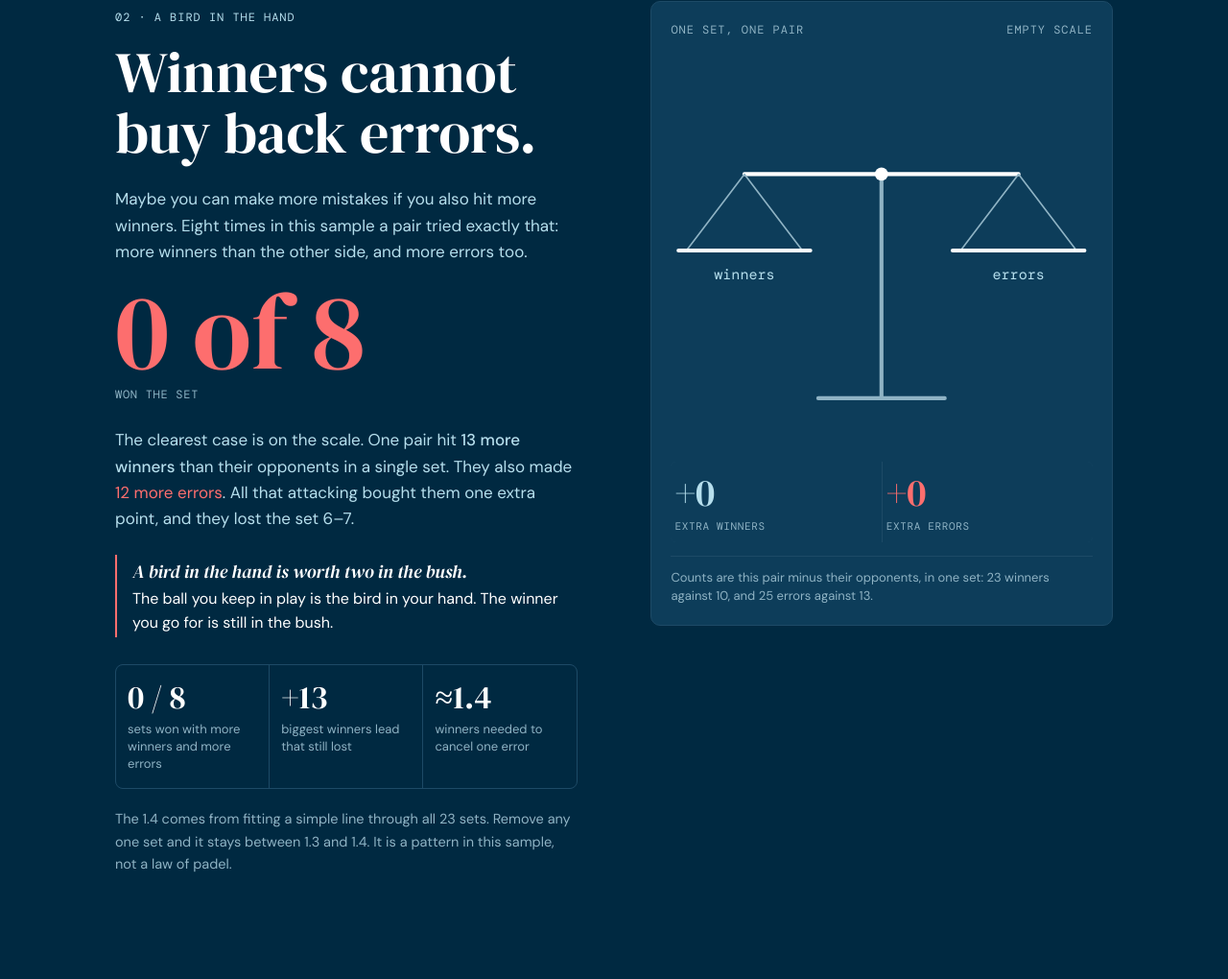
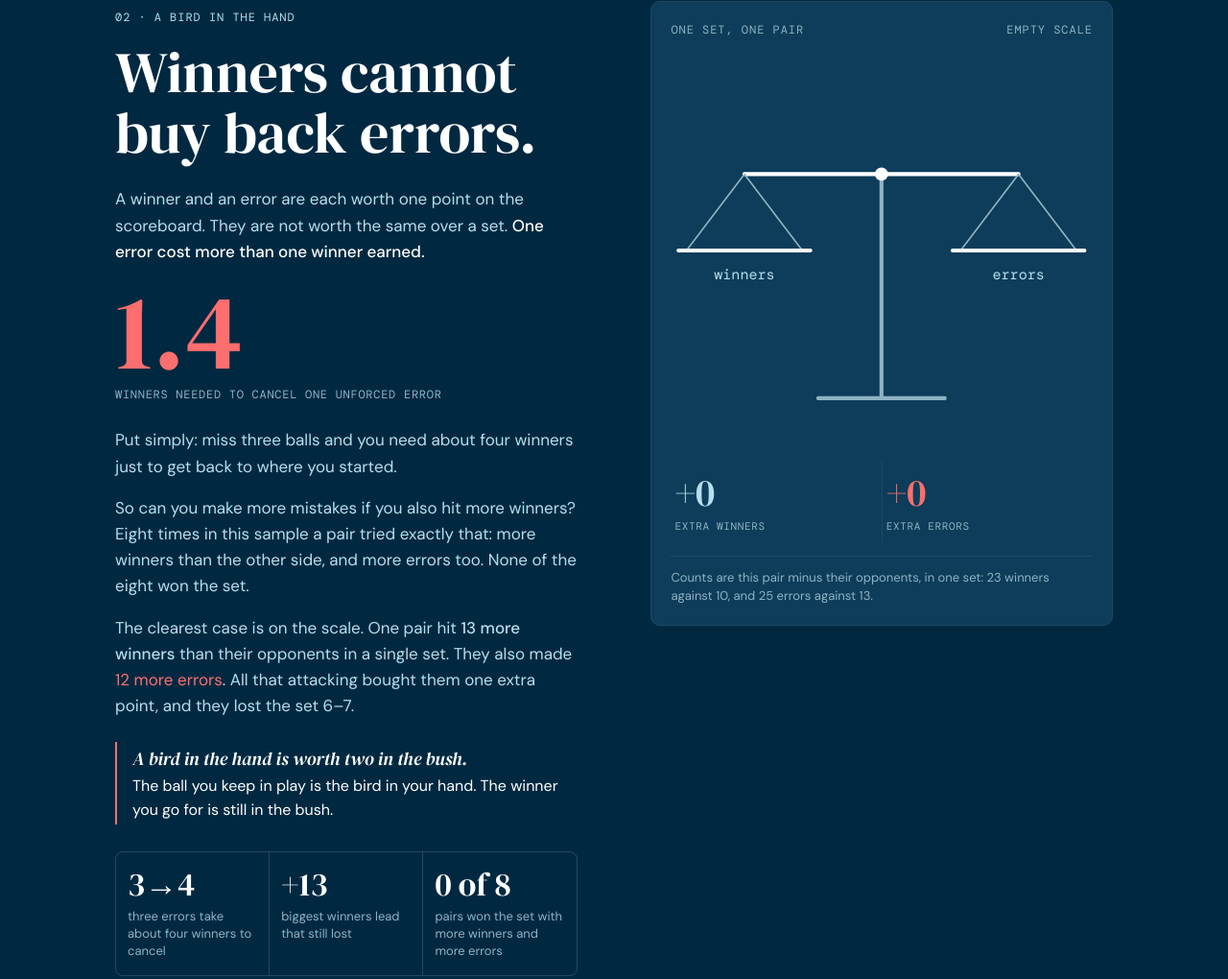
Before and after one commit to vittoalexander/padelwithvitto, a plain HTML site: page people-lose-it/index.html in a window 1280 px wide. Shown: the part 3119-4139 px from the top of the page at 96% size. Drawn offline with nearby package versions, Linux system fonts and the light colour scheme.

Commit message:
Guide 3 chapter 02: lead with the 1.4 exchange rate, move 0 of 8 to the tiles
Co-Authored-By: Claude Fable 5.2 <noreply@anthropic.com>
Claude-Session: https://claude.ai/code/session_01W22RGoGArY729z5dG8z3zh

```diff
--- a/people-lose-it/index.html
+++ b/people-lose-it/index.html
@@ -85,7 +85,7 @@ b.w{font-weight:500;color:var(--soft)}
 .tally span{font-family:var(--mono);font-size:11px;letter-spacing:.06em;text-transform:uppercase;color:var(--muted)}
 .tiles{display:grid;grid-template-columns:repeat(3,minmax(0,1fr));gap:1px;background:var(--rule);border:1px solid var(--rule);border-radius:8px;overflow:hidden;margin:28px 0 0}
 .tiles div{background:var(--bg);padding:16px 12px}
-.tiles b{display:block;font-family:var(--display);font-weight:400;font-size:34px;line-height:1;margin-bottom:8px;color:var(--text)}
+.tiles b{display:block;white-space:nowrap;font-family:var(--display);font-weight:400;font-size:34px;line-height:1;margin-bottom:8px;color:var(--text)}
 .tiles span{display:block;font-size:13px;line-height:1.4;color:var(--muted)}
 .tiles.two{grid-template-columns:repeat(2,minmax(0,1fr))}
 .small{margin-top:20px;font-size:14.5px;color:var(--muted)!important}
@@ -292,15 +292,17 @@ svg .lbl{fill:var(--soft)}
     <div class="txt">
       <p class="mono">02 · A bird in the hand</p>
       <h2>Winners cannot buy back errors.</h2>
-      <p>Maybe you can make more mistakes if you also hit more winners. Eight times in this sample a pair tried exactly that: more winners than the other side, and more errors too.</p>
-      <div class="big">0 of 8</div>
-      <div class="bigcap">won the set</div>
+      <p>A winner and an error are each worth one point on the scoreboard. They are not worth the same over a set. <strong>One error cost more than one winner earned.</strong></p>
+      <div class="big">1.4</div>
+      <div class="bigcap">winners needed to cancel one unforced error</div>
+      <p>Put simply: miss three balls and you need about four winners just to get back to where you started.</p>
+      <p>So can you make more mistakes if you also hit more winners? Eight times in this sample a pair tried exactly that: more winners than the other side, and more errors too. None of the eight won the set.</p>
       <p>The clearest case is on the scale. One pair hit <b class="w">13 more winners</b> than their opponents in a single set. They also made <em class="k">12 more errors</em>. All that attacking bought them one extra point, and they lost the set 6–7.</p>
       <p class="note"><i>A bird in the hand is worth two in the bush.</i><br>The ball you keep in play is the bird in your hand. The winner you go for is still in the bush.</p>
       <div class="tiles">
-        <div><b>0 / 8</b><span>sets won with more winners and more errors</span></div>
+        <div><b>3→4</b><span>three errors take about four winners to cancel</span></div>
         <div><b>+13</b><span>biggest winners lead that still lost</span></div>
-        <div><b>≈1.4</b><span>winners needed to cancel one error</span></div>
+        <div><b>0 of 8</b><span>pairs won the set with more winners and more errors</span></div>
       </div>
       <p style="margin-top:20px;font-size:14.5px;color:var(--muted)">The 1.4 comes from fitting a simple line through all 23 sets. Remove any one set and it stays between 1.3 and 1.4. It is a pattern in this sample, not a law of padel.</p>
     </div>
@@ -476,7 +478,7 @@ svg .lbl{fill:var(--soft)}
     <ol class="lines">
       <li class="rv" style="--i:0"><a href="#count"><b>52%</b><span><strong>Half of all points are given away.</strong> More points end in a miss nobody forced than in a winner.</span></a></li>
       <li class="rv" style="--i:1"><a href="#line"><b>20 of 20</b><span><strong>Fewer errors won every set in this sample.</strong> 20 of 20 sets, and 10 of 10 matches.</span></a></li>
-      <li class="rv" style="--i:2"><a href="#bird"><b>0 of 8</b><span><strong>Winners cannot buy back errors.</strong> More winners plus more errors lost every time.</span></a></li>
+      <li class="rv" style="--i:2"><a href="#bird"><b>1.4 to 1</b><span><strong>Winners cannot buy back errors.</strong> One error took about 1.4 winners to cancel, and more winners plus more errors lost 8 times out of 8.</span></a></li>
       <li class="rv" style="--i:3"><a href="#volley"><b>1 of 19</b><span><strong>The missed volley costs the most.</strong> Hitting more volley winners did not make up for it.</span></a></li>
       <li class="rv" style="--i:4"><a href="#overhead"><b>17 of 22</b><span><strong>Overheads pay, but only behind the line.</strong> They never rescued a pair that was losing on errors.</span></a></li>
       <li class="rv" style="--i:5"><a href="#stress"><b>Gap + 1</b><span><strong>Work backwards from a loss.</strong> Your error gap plus one is how far you were from flipping the set.</span></a></li>
```
